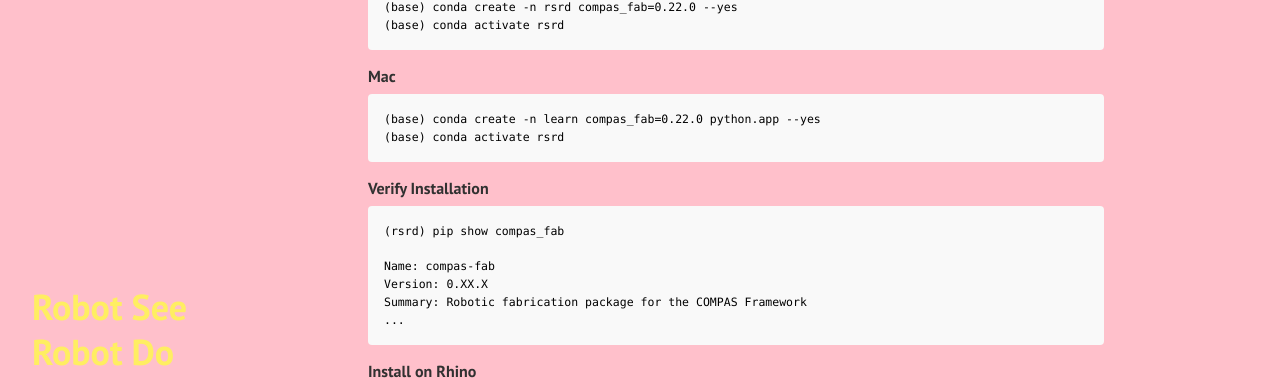
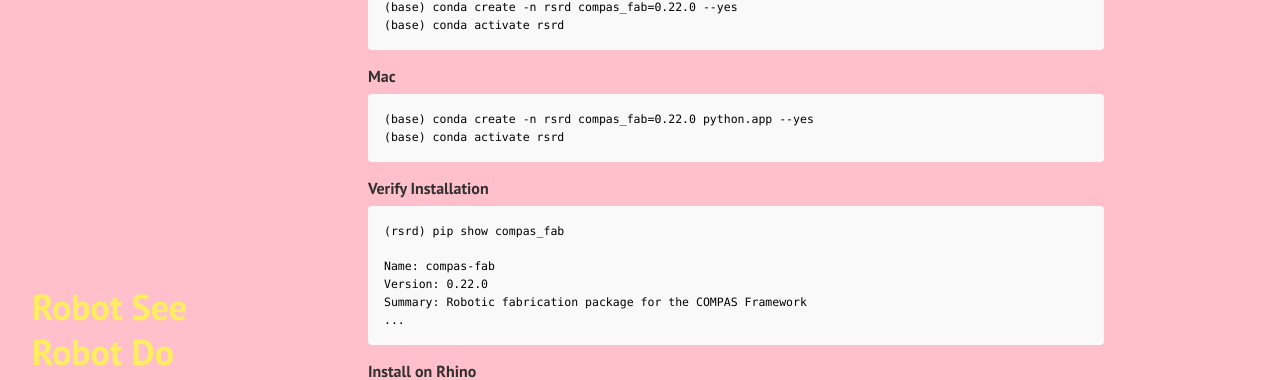
Before and after one commit to augmentedfabricationlab/robot_see_robot_do, a Jekyll site: the page built from docs/getting_started.md, in a window 1280 px wide and 900 px high, scrolled down 519 px. Shown: the part 148-528 px from the top of the window. Built offline with Jekyll 4.4.1, drawn with Linux system fonts in a browser that asks for light colours; Markdown is read by kramdown in place of the engine named in the settings.

Commit message:
Update getting_started.md

```diff
--- a/docs/getting_started.md
+++ b/docs/getting_started.md
@@ -29,7 +29,7 @@ Execute the commands below in Anaconda Prompt:
     (base) conda activate rsrd
 
 #### Mac
-    (base) conda create -n learn compas_fab=0.22.0 python.app --yes
+    (base) conda create -n rsrd compas_fab=0.22.0 python.app --yes
     (base) conda activate rsrd
 
 
@@ -38,7 +38,7 @@ Execute the commands below in Anaconda Prompt:
     (rsrd) pip show compas_fab
 
     Name: compas-fab
-    Version: 0.XX.X
+    Version: 0.22.0
     Summary: Robotic fabrication package for the COMPAS Framework
     ...
 
```
